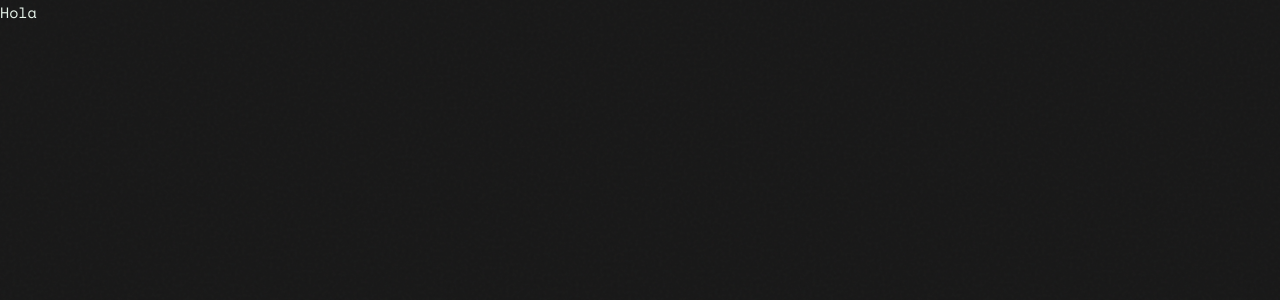
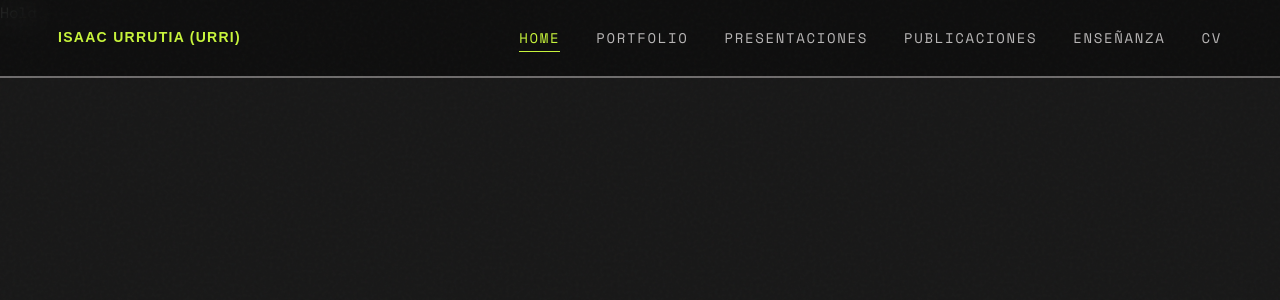
Before and after one commit to UrriIsa/UrriIsa.github.io, a Next.js app: page / in a window 1280 px wide. Shown: the top 300 px of the page. Built offline with nearby package versions, Linux system fonts and the light colour scheme; a web font is replaced by a local one.

Commit message:
feat&refactor[layout.tsx] : reordena componente del layout y añade Navbar.

```diff
--- a/app/layout.tsx
+++ b/app/layout.tsx
@@ -1,6 +1,7 @@
 import type { Metadata } from "next";
 /*import { Geist, Geist_Mono } from "next/font/google";*/
 import "./style.css";
+import Navbar from '@/components/Navbar';
 
 /*
 
@@ -31,7 +32,10 @@ export default function RootLayout({
 }>) {
   return (
     <html lang="en">
-      <body className="min-h-full flex flex-col">{children}</body>
+      <body>
+          <Navbar/>
+          {children}
+      </body>
     </html>
   );
 }
```
